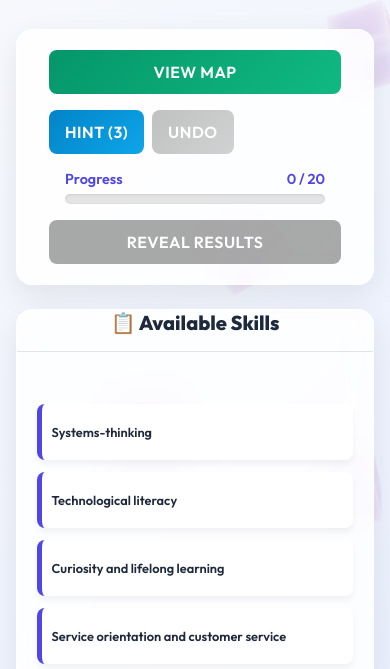
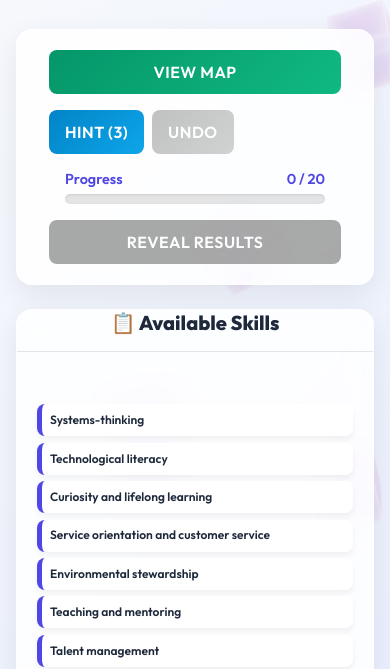
Before and after one commit to changeinnovators-design-dev/future-of-skills-2030, a plain HTML site: page index.html in a window 390 px wide. Shown: the part 184-853 px from the top of the page. Drawn offline with Linux system fonts and the light colour scheme.

Commit message:
Improves fit of skills.
Reduced the size of the skills to fit better in the boxes.

```diff
--- a/index.html
+++ b/index.html
@@ -192,7 +192,7 @@
 
         .skills-list {
             padding: 1.25rem; min-height: 500px; max-height: calc(100vh - 200px);
-            overflow-y: auto; display: flex; flex-direction: column; gap: 0.75rem;
+            overflow-y: auto; display: flex; flex-direction: column; gap: 0.4rem;
         }
 
         /* Custom Scrollbar */
@@ -204,12 +204,12 @@
         .skill-chip {
             background: #ffffff;
             color: #1e293b;
-            padding: 0.5rem 1rem;
-            min-height: 3.5rem;
+            padding: 0.4rem 0.75rem;
+            min-height: 2.2rem;
             display: flex;
             align-items: center;
             border-radius: 0.5rem;
-            font-size: 0.95rem; font-weight: 600; line-height: 1.2;
+            font-size: 0.85rem; font-weight: 600; line-height: 1.2;
             cursor: grab; user-select: none;
             box-shadow: 0 4px 6px rgba(0,0,0,0.05);
             transition: transform 0.2s, box-shadow 0.2s, background-color 0.3s, color 0.3s;
@@ -281,7 +281,7 @@
         }
 
         .quadrant-chips {
-            z-index: 1; flex: 1; display: flex; flex-direction: column; gap: 0.5rem;
+            z-index: 1; flex: 1; display: flex; flex-direction: column; gap: 0.35rem;
             overflow-y: auto; padding-right: 0.25rem;
         }
 
@@ -400,7 +400,7 @@
         @media (max-width: 600px) {
             .controls { flex-direction: column; align-items: stretch; }
             .quadrant-title { font-size: 0.9rem; padding: 0.25rem; }
-            .skill-chip { font-size: 0.8rem; padding: 0.6rem; }
+            .skill-chip { font-size: 0.75rem; padding: 0.35rem 0.5rem; min-height: 2rem; }
             h1 { font-size: 1.8rem; }
         }
     </style>
```
